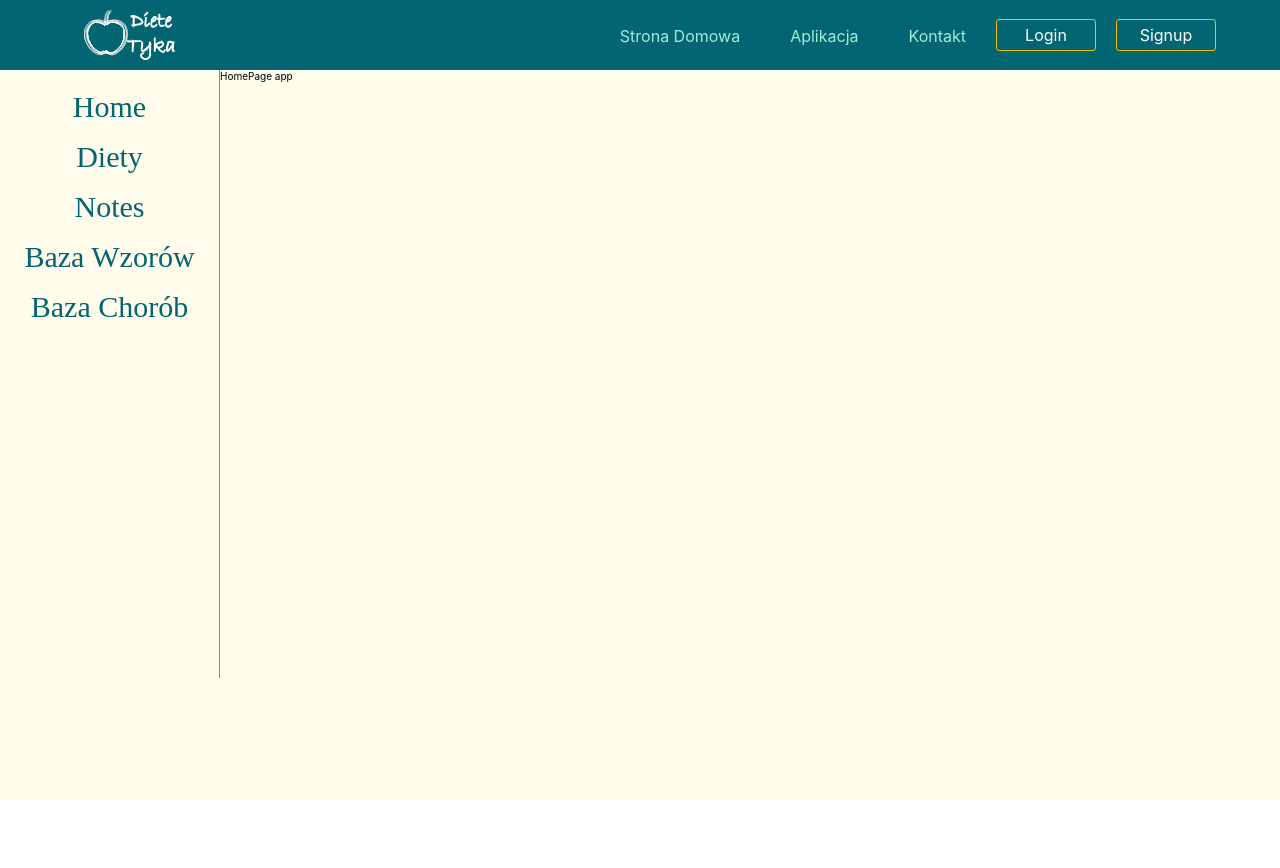
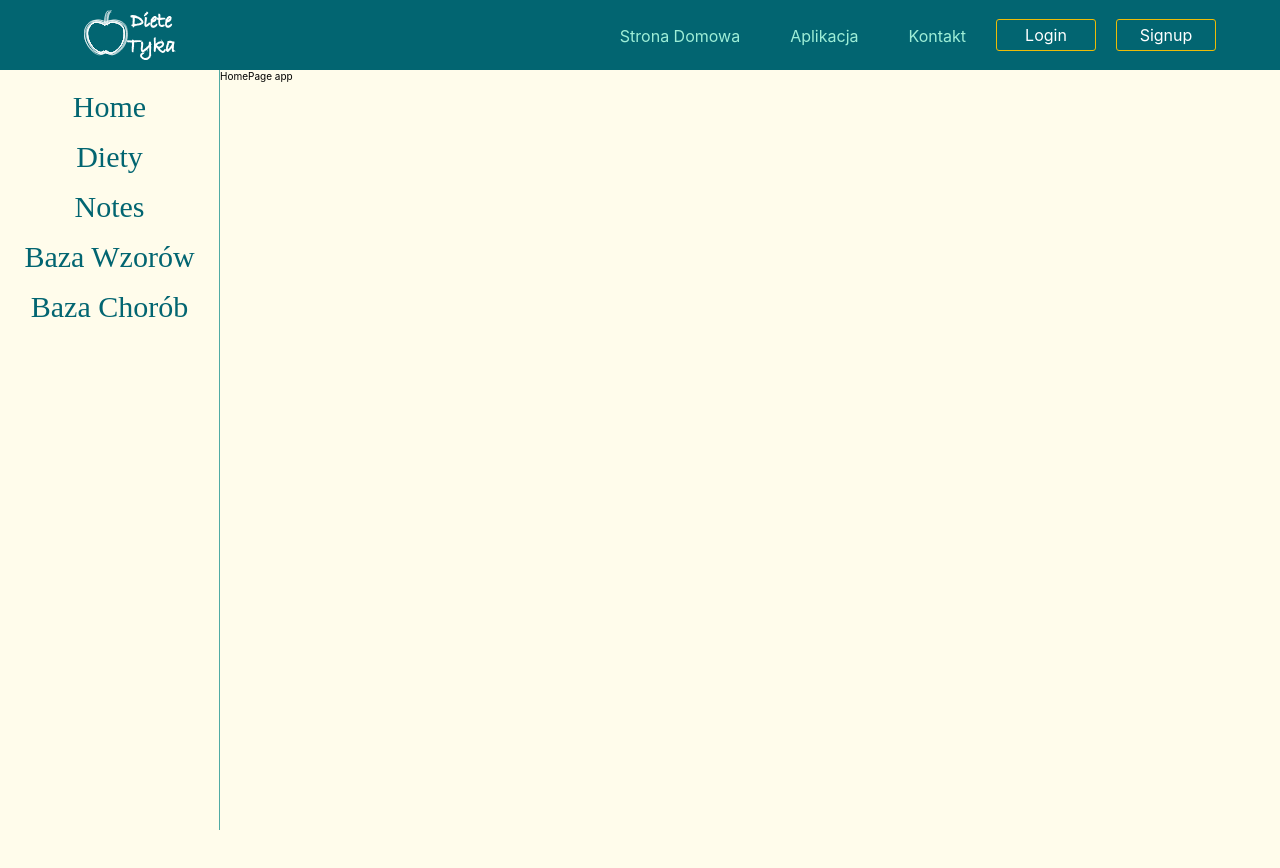
Before and after one commit to KarolP1/app-diet-note, a React (Create React App) app: page /app in a window 1280 px wide. Before the commit the page ends 800 px from the top, so only its background shows below. Built offline with nearby package versions, Linux system fonts and the light colour scheme.

Commit message:
menu side container fixed

```diff
--- a/src/pages/App/Aplication/Aplication.styled.js
+++ b/src/pages/App/Aplication/Aplication.styled.js
@@ -1,7 +1,7 @@
 import styled from "styled-components";
 
 export const MenuContainer = styled.div`
-	height: 80vh;
+	height: 100vh;
 	min-width: 22rem;
 	position: sticky;
 	top: 7rem;
```
